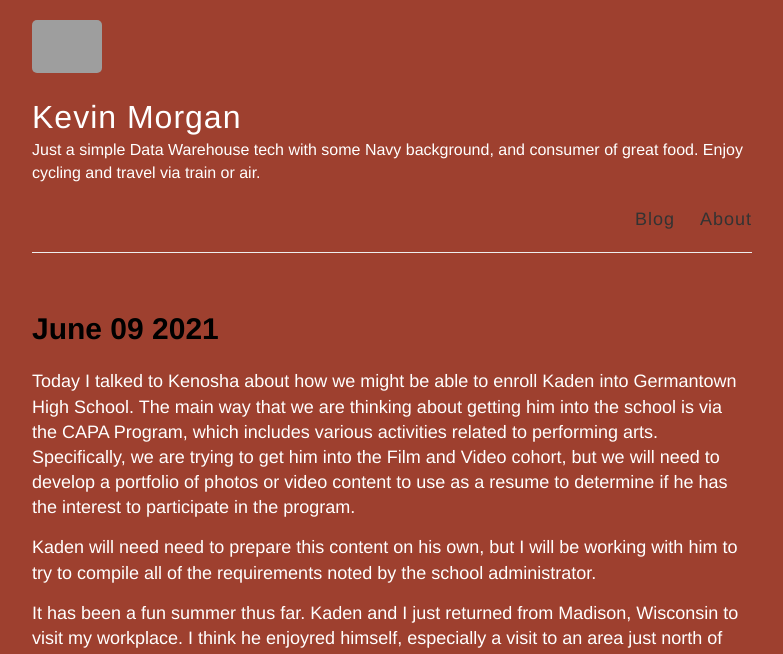
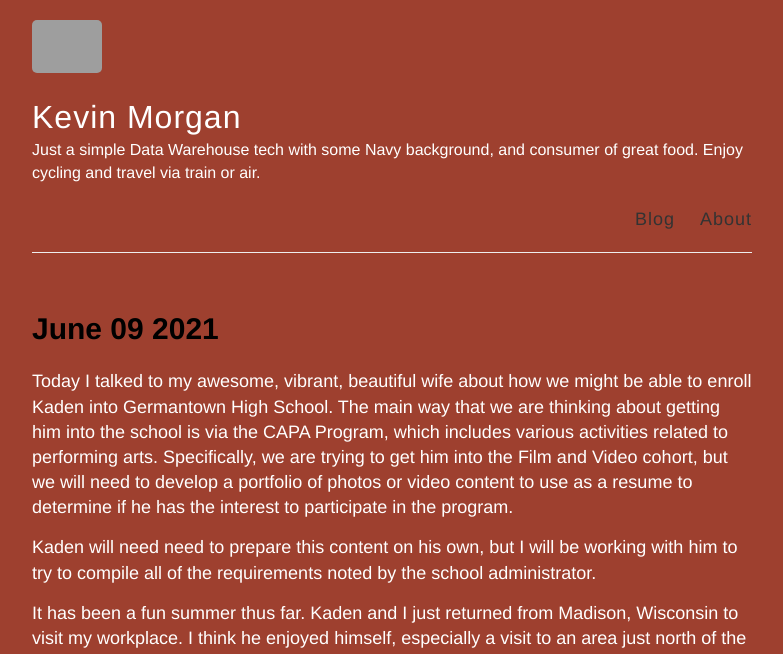
Before and after one commit to kdn2349/constantine, a Jekyll site: the page built from _posts/2021-06-09-June-09-2021.md, in a window 1280 px wide. Shown: the top 654 px of the page, without its empty margins (248-1031 px from the left). Built offline with Jekyll 4.4.1, drawn with Linux system fonts in a browser that asks for light colours; our own code applies the rules of GitHub Pages for plain Markdown files; some of the changed text lies outside the part shown; grey boxes are pictures that could not be loaded.

Commit message:
Update 2021-06-09-June-09-2021.md

```diff
--- a/_posts/2021-06-09-June-09-2021.md
+++ b/_posts/2021-06-09-June-09-2021.md
@@ -1,8 +1,8 @@
-Today I talked to Kenosha about how we might be able to enroll Kaden into Germantown High School. The main way that we are thinking about getting him into the school is via the CAPA Program, which includes various activities related to performing arts. Specifically, we are trying to get him into the Film and Video cohort, but we will need to develop a portfolio of photos or video content to use as a resume to determine if he has the interest to participate in the program.
+Today I talked to my awesome, vibrant, beautiful wife about how we might be able to enroll Kaden into Germantown High School. The main way that we are thinking about getting him into the school is via the CAPA Program, which includes various activities related to performing arts. Specifically, we are trying to get him into the Film and Video cohort, but we will need to develop a portfolio of photos or video content to use as a resume to determine if he has the interest to participate in the program.
 
 Kaden will need need to prepare this content on his own, but I will be working with him to try to compile all of the requirements noted by the school administrator.
 
-It has been a fun summer thus far. Kaden and I just returned from Madison, Wisconsin to visit my workplace. I think he enjoyred himself, especially a visit to an area just north of the city called the Dells. I also brought him along with me to visit some of my co-workers.
+It has been a fun summer thus far. Kaden and I just returned from Madison, Wisconsin to visit my workplace. I think he enjoyed himself, especially a visit to an area just north of the city called the Dells. I also brought him along with me to visit some of my co-workers.
 
 Here is a photo of him stiting next to Lake Monona in Madison:
 ![_config.yml]({{ site.baseurl }}/images/kaden_wisconsin.jpeg)
```
